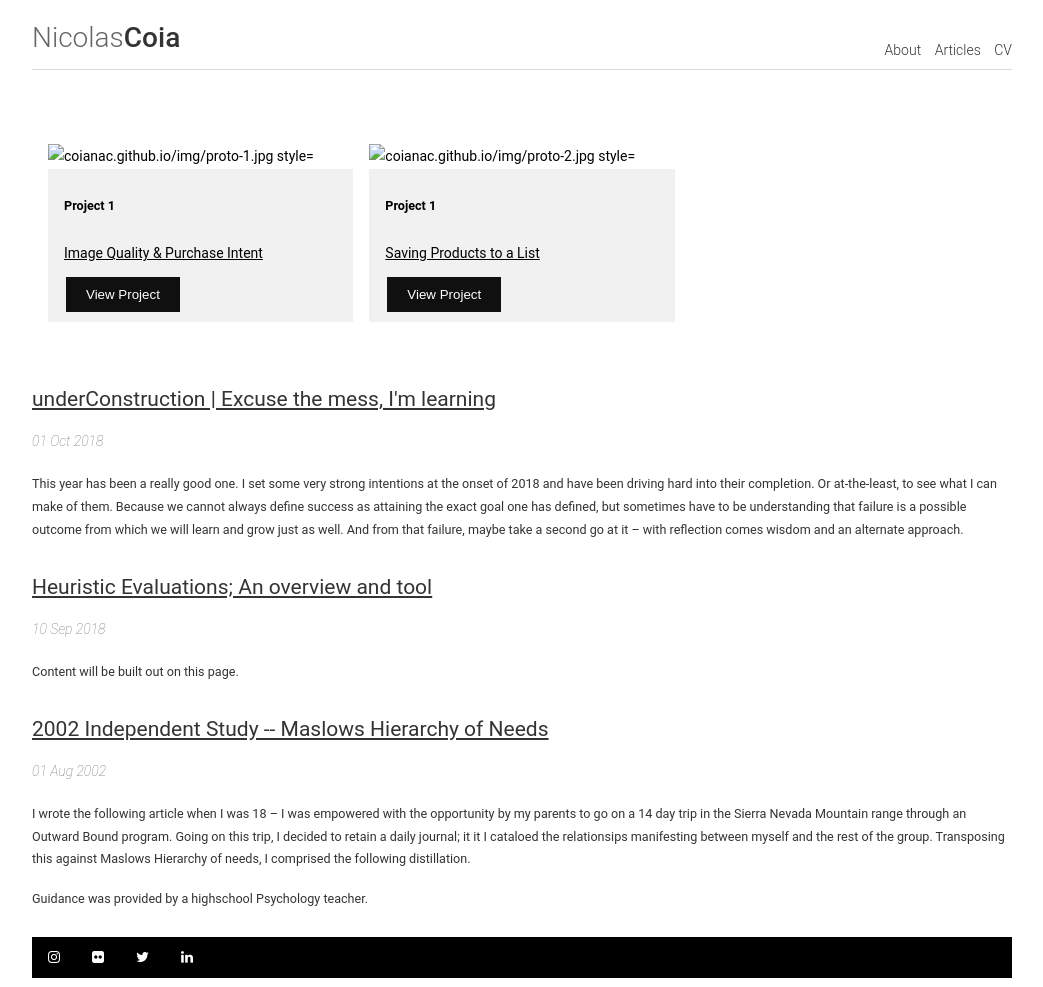
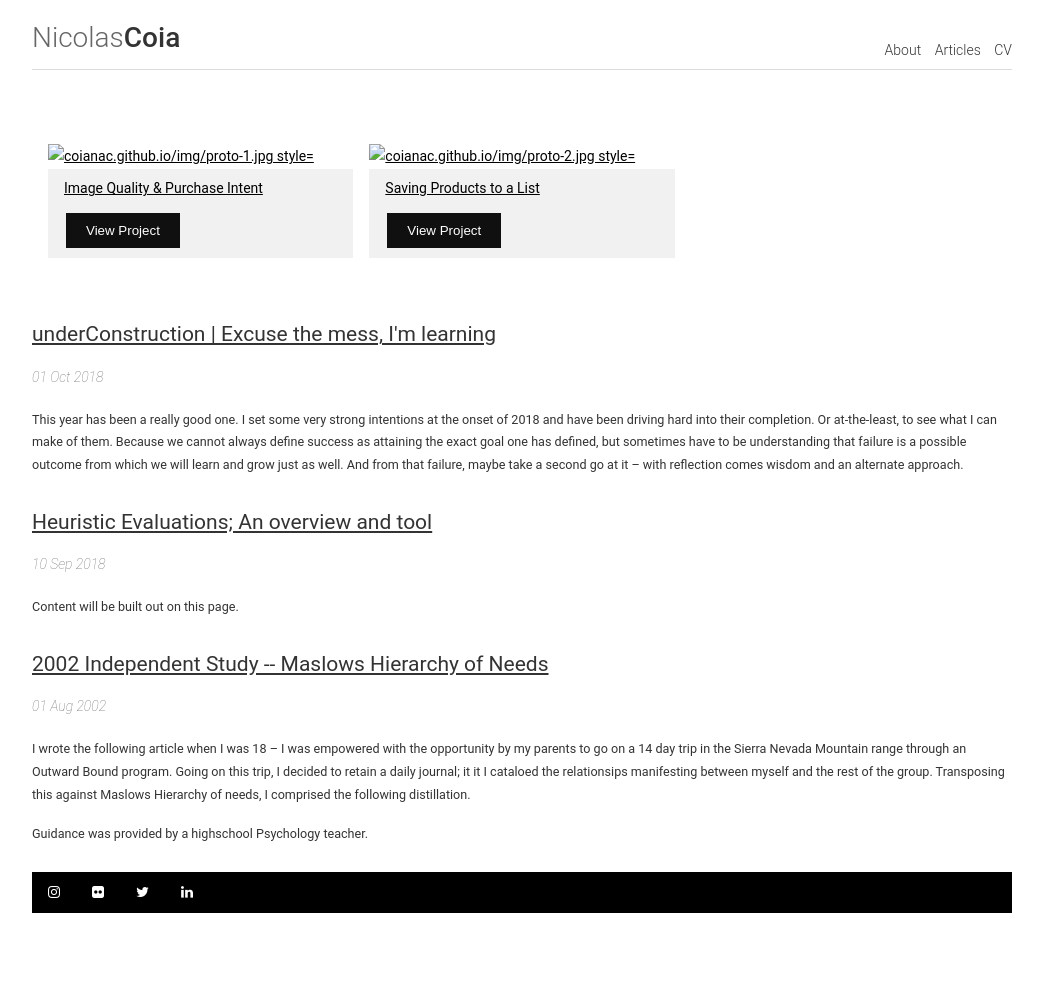
Before and after one commit to dyutibarma/monochrome, a Jekyll site: the page built from articles.html, in a window 1280 px wide. Shown: the whole page, without its empty margins (118-1161 px from the left). Built offline with Jekyll 4.4.1, drawn with Linux system fonts in a browser that asks for light colours; after the commit the page ends 922 px from its top, so only the background shows below that.

Commit message:
Update articles.html

```diff
--- a/articles.html
+++ b/articles.html
@@ -4,17 +4,15 @@
 description: Article posts.
 ---
 
-
-
-
 <div class="w3-container w3-content" style="max-width:980px">
   <div class="w3-white">
       <div class="w3-row-padding w3-padding-32" style="margin:0 -16px">
         {% for portfolio in site.portfolio %}
         <div class="w3-third w3-margin-bottom">
-          <img src="{{ portfolio.image }}" alt="{{ portfolio.image }} style="width:100%" class="w3-hover-opacity"">
+          <a href="{{ portfolio.url }}">
+            <img src="{{ portfolio.image }}" alt="{{ portfolio.image }} style="width:100%" class="w3-hover-opacity"">
+          </a>
           <div class="w3-container w3-light-grey">
-            <br><p><b>Project 1</b></p>
             <h5><b><a href="{{ portfolio.url }}">{{ portfolio.title }}</a></b></h5>
             <button class="button-dark" onclick="<a href="{{ portfolio.url }}"></a>View Project</button>
           </div>
```
